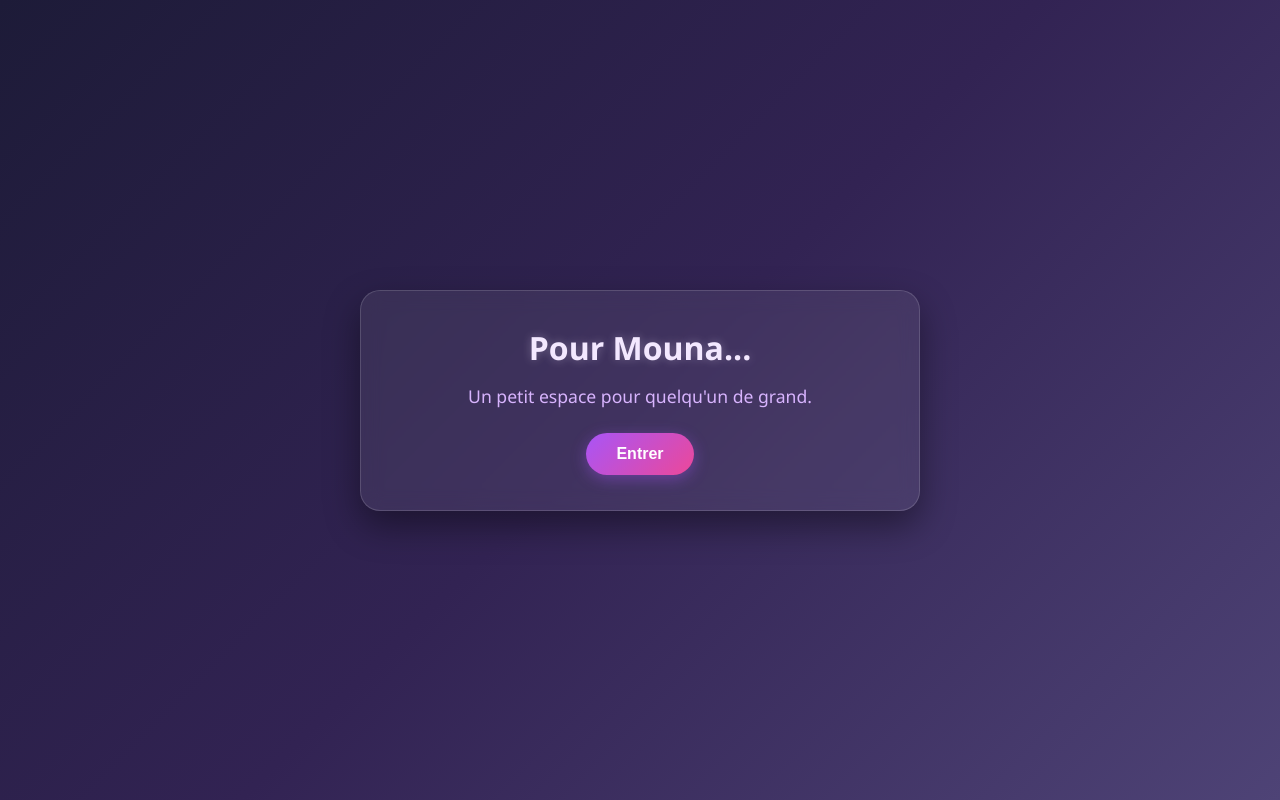
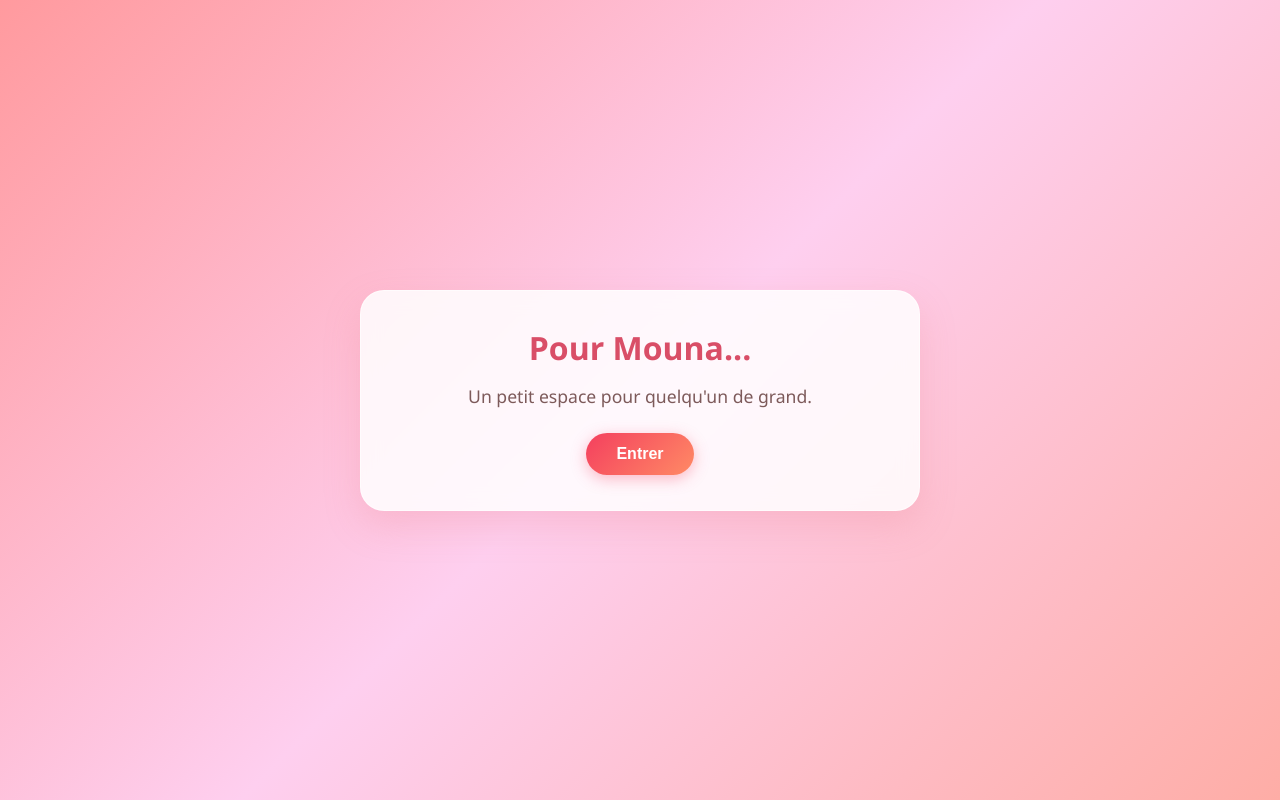
Before and after one commit to ATEKOSSI/-, a plain HTML site: page index.html in a window 1280 px wide. Drawn offline with Linux system fonts and the light colour scheme.

Commit message:
Update style.css

```diff
--- a/style.css
+++ b/style.css
@@ -7,13 +7,13 @@
 
 body {
     font-family: 'Segoe UI', Tahoma, Geneva, Verdana, sans-serif;
-    /* Fond Violet Nuit */
-    background: linear-gradient(135deg, #1d1b38 0%, #322353 50%, #4e4376 100%);
+    /* Fond Pêche & Corail pastel */
+    background: linear-gradient(135deg, #ff9a9e 0%, #fecfef 50%, #feada6 100%);
     min-height: 100vh;
     display: flex;
     justify-content: center;
     align-items: center;
-    color: #ffffff; /* Texte en blanc pour un bon contraste */
+    color: #4a3e3d; /* Texte sombre doux pour un excellent contraste */
     overflow-x: hidden;
 }
 
@@ -24,14 +24,14 @@ body {
     padding: 20px;
 }
 
-/* Style des cartes/écrans */
+/* Style des cartes/écrans en carte blanche élégante */
 .ecran {
-    background: rgba(255, 255, 255, 0.07); /* Effet verre dépoli */
+    background: rgba(255, 255, 255, 0.85); /* Fond blanc doux translucide */
     backdrop-filter: blur(10px);
-    border: 1px solid rgba(255, 255, 255, 0.15);
+    border: 1px solid rgba(255, 255, 255, 0.6);
     padding: 35px 25px;
-    border-radius: 20px;
-    box-shadow: 0 15px 35px rgba(0, 0, 0, 0.4);
+    border-radius: 24px;
+    box-shadow: 0 15px 35px rgba(235, 130, 140, 0.25);
     transition: opacity 0.5s ease, transform 0.5s ease;
 }
 
@@ -60,13 +60,12 @@ body {
 h1 {
     font-size: 2em;
     margin-bottom: 15px;
-    color: #f3e8ff; /* Violet très clair doux */
-    text-shadow: 0 0 10px rgba(243, 232, 255, 0.3);
+    color: #d94e67; /* Corail chaud */
 }
 
 .sous-titre {
     font-size: 1.1em;
-    color: #d8b4fe;
+    color: #7d5a5a;
     margin-bottom: 25px;
 }
 
@@ -75,26 +74,26 @@ h1 {
     text-align: left;
     line-height: 1.7;
     font-size: 1.05em;
-    color: #f3e8ff;
+    color: #4a3e3d;
     white-space: pre-wrap; /* Pour respecter les retours à la ligne */
     margin-bottom: 25px;
 }
 
 .titre-final {
     font-size: 2.2em;
-    color: #f43f5e; /* Touche de rose/rouge lumineux pour le final */
+    color: #e11d48; /* Rose/Corail vibrant pour le final */
     margin-bottom: 15px;
 }
 
 .souhait {
     font-size: 1.15em;
     line-height: 1.6;
-    color: #e2e8f0;
+    color: #5c4746;
 }
 
 /* Boutons */
 .btn {
-    background: linear-gradient(135deg, #a855f7 0%, #ec4899 100%);
+    background: linear-gradient(135deg, #f43f5e 0%, #ff8a65 100%);
     color: white;
     border: none;
     padding: 12px 30px;
@@ -102,11 +101,11 @@ h1 {
     font-weight: 600;
     border-radius: 30px;
     cursor: pointer;
-    box-shadow: 0 4px 15px rgba(168, 85, 247, 0.4);
+    box-shadow: 0 4px 15px rgba(244, 63, 94, 0.35);
     transition: all 0.3s ease;
 }
 
 .btn:hover {
     transform: translateY(-2px);
-    box-shadow: 0 6px 20px rgba(236, 72, 153, 0.6);
+    box-shadow: 0 6px 20px rgba(244, 63, 94, 0.5);
 }
```
